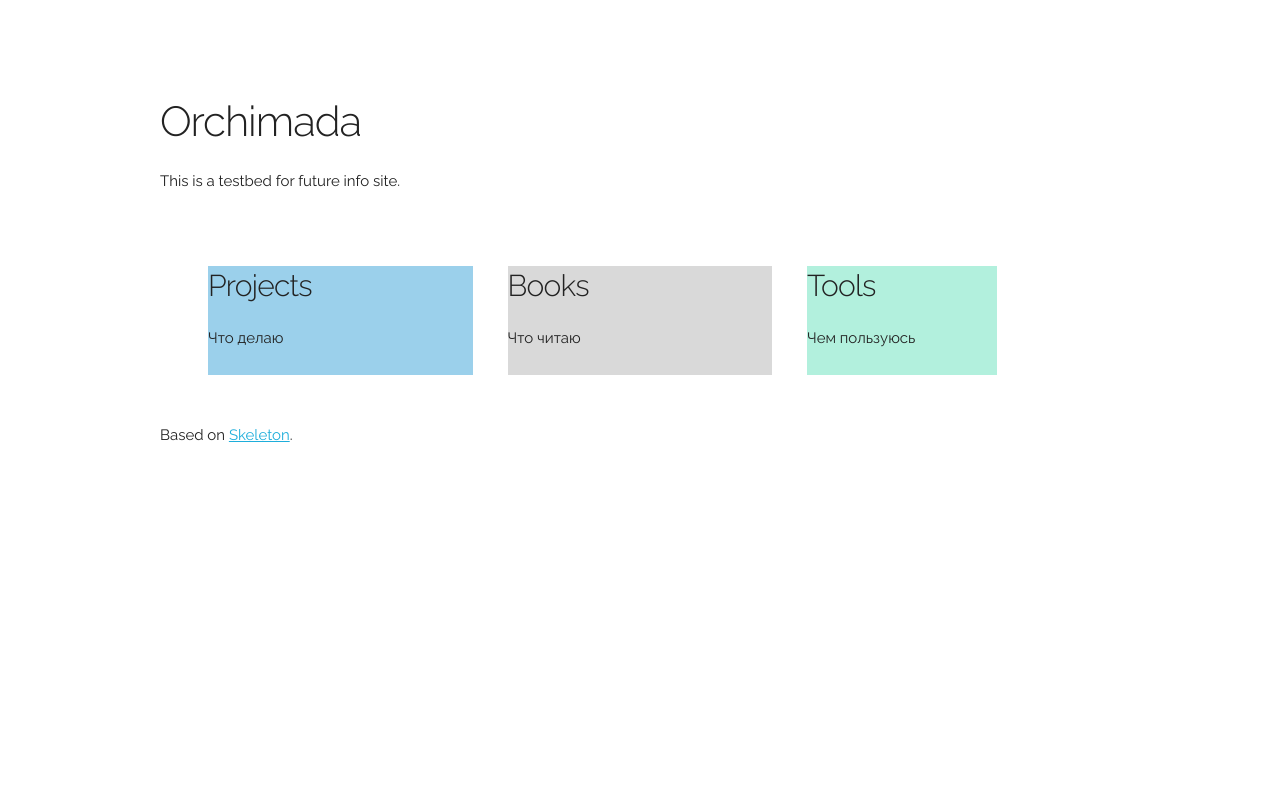
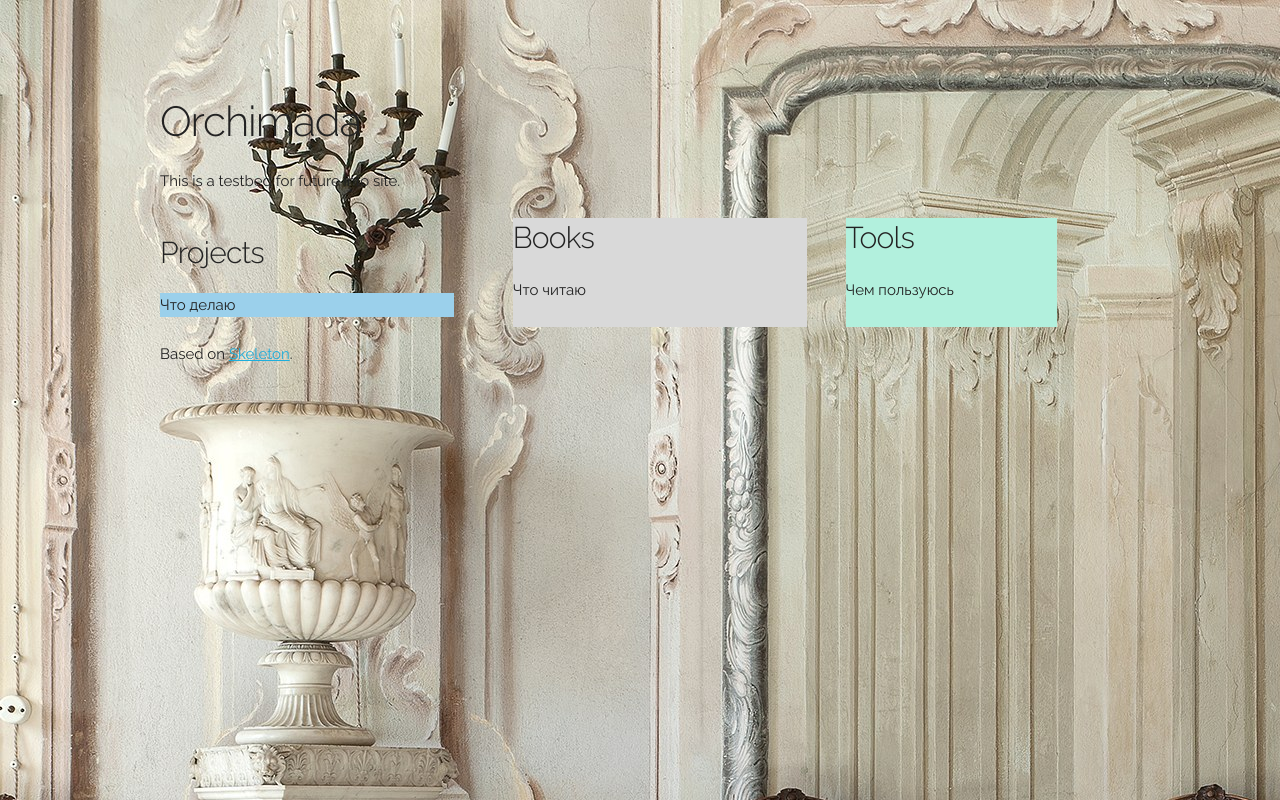
Before and after one commit to orchimada/orchimada.github.io, a plain HTML site: page index.html in a window 1280 px wide. Drawn offline with Linux system fonts and the light colour scheme.

Commit message:
bg update

```diff
--- a/css/custom.css
+++ b/css/custom.css
@@ -1,13 +1,20 @@
+body {
+	background-image: url('/images/bg_image_test.jpg');
+}
+
 .navigation {
-	padding: 5%;
 }
 
 #projects_switch {
+	margin-top: 15px;
+	margin-right: 20px;
+}
+
+#projects_plate {
 	background-color: #9bd0eb;
 }
 
 #projects_list {
-	background-color: #9bd0eb;
 	padding: 2%;
 	border-radius: 1px;
 }
@@ -31,3 +38,7 @@
 	padding: 2%;
 	border-radius: 1px;
 }
+
+ul {
+    list-style-type: none;
+}
--- a/index.html
+++ b/index.html
@@ -63,7 +63,9 @@
     <div class="row navigation">
        <div class="four columns" id='projects_switch'>
         <h4>Projects</h4>
+        <div id="projects_plate">
         <p>Что делаю</p>
+        </div>
       </div>
       <div class="four columns" id='books_switch'>
         <h4>Books</h4>
```
Also changed, not shown: images/bg_image_test.jpg (added).
